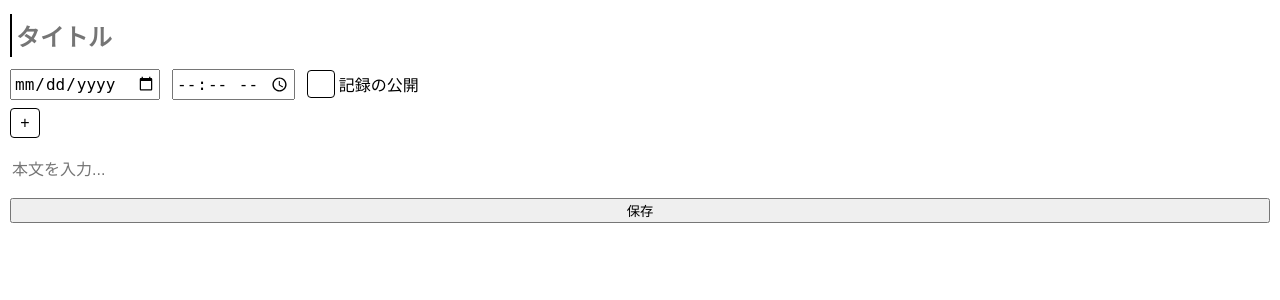
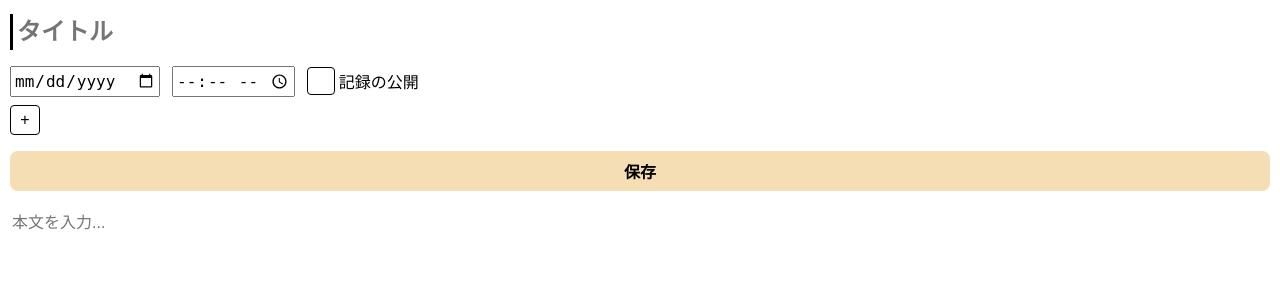
Before and after one commit to CoreNion/Diary, a Django app: page /entry/create/ in a window 1280 px wide. Shown: the part 56-356 px from the top of the page. Run offline with Django 5.2, Linux system fonts and the light colour scheme; the visitor is signed in with stand-in values (Sample User, id 1); some web fonts are replaced.

Commit message:
[editor] テキストボックスと保存ボタンの修正

```diff
--- a/static/css/create.css
+++ b/static/css/create.css
@@ -6,8 +6,7 @@
 }
 
 .entry-form {
-  display: flex;
-  flex-direction: column;
+  display: grid;
   gap: 8px;
 }
 
@@ -16,10 +15,9 @@
   background: none;
   outline: none;
 
-  field-sizing: content;
-  max-height: fit-content;
+  resize: none;
 
-  resize: none;
+  font-size: medium;
   font-family: inherit;
 }
 
@@ -30,7 +28,7 @@
   font-size: 24px;
   font-weight: bold;
 
-  border-left: 2px black solid;
+  border-left: 3px black solid;
 }
 
 .entry__datetime {
@@ -122,7 +120,20 @@
   max-width: fit-content;
 }
 
-.entry__content {
-  font-size: medium;
+.entry__save {
+  padding: 8px 16px;
   margin: 8px 0;
+
+  font-size: 16px;
+  font-weight: bold;
+
+  background: var(--primary-color);
+  border: none;
+  border-radius: 8px;
+
+  cursor: pointer;
 }
+
+.entry__textarea {
+  margin-bottom: 8px;
+}
--- a/static/js/editor.js
+++ b/static/js/editor.js
@@ -28,6 +28,12 @@
   }
 }
 
+/// テキストエリアの高さを自動調整
+document.getElementById("id_content").addEventListener("input", function (event) {
+  this.style.height = "auto";
+  this.style.height = this.scrollHeight + "px";
+});
+
 // 送信ボタンの処理
 document.getElementById("submit__btn").addEventListener("click", function (event) {
   // 送信
--- a/templates/diary/editor.html
+++ b/templates/diary/editor.html
@@ -25,14 +25,14 @@
 
 <form method="POST" enctype="multipart/form-data" id="editor-form" class="entry-form"> {% csrf_token %}
   <input type="text" name="title" id="id_title" class="entry__textarea entry__title" value="{{ form.title.value|default_if_none:'' }}" placeholder="タイトル" {% if readonly %}readonly{% endif %} required>
-  <div class="entry__datetime">
+  <section class="entry__datetime">
     <input type="date" name="date" id="id_date" class="entry__date" value="{{ form.date.value|default_if_none:'' }}" {% if readonly %}readonly{% endif %}>
     <input type="time" name="time" id="id_time" class="entry__time" value="{{ form.time.value|default_if_none:'' }}" {% if readonly %}readonly{% endif %} required>
     <input type="checkbox" name="public" id="id_public" class="entry__is_public" {% if form.public.value %}checked{% endif %} {% if readonly %}readonly{% endif %} >
     <label class="entry__public-desc" for="id_public">記録の公開</label>
-  </div>
+  </section>
 
-  <div class="entry__tags" name="id_tags" id="id_tags">
+  <section class="entry__tags" name="id_tags" id="id_tags">
     {% for tag in tags %}
     <div class="tag">
       <input type="text" name="tags" class="tag__input" value="{{ tag }}" {% if readonly %}readonly{% endif %}>
@@ -42,13 +42,13 @@
     {% if not readonly %}
     <button type="button" id="tags__add" class="tags__add">+</button>
     {% endif %}
-  </div>
+  </section>
+
+  {% if not readonly %}
+  <button type="button" id="submit__btn" class="entry__save">保存</button>
+  {% endif %}
 
   <textarea name="content" id="id_content" class="entry__textarea entry__content" placeholder="本文を入力..." {% if readonly %}readonly{% endif %} required>{{ form.content.value|default_if_none:'' }}</textarea>
-
-  {% if not readonly %}
-  <button type="button" id="submit__btn">保存</button>
-  {% endif %}
 </form>
 
 <template id="tag-template">
```
